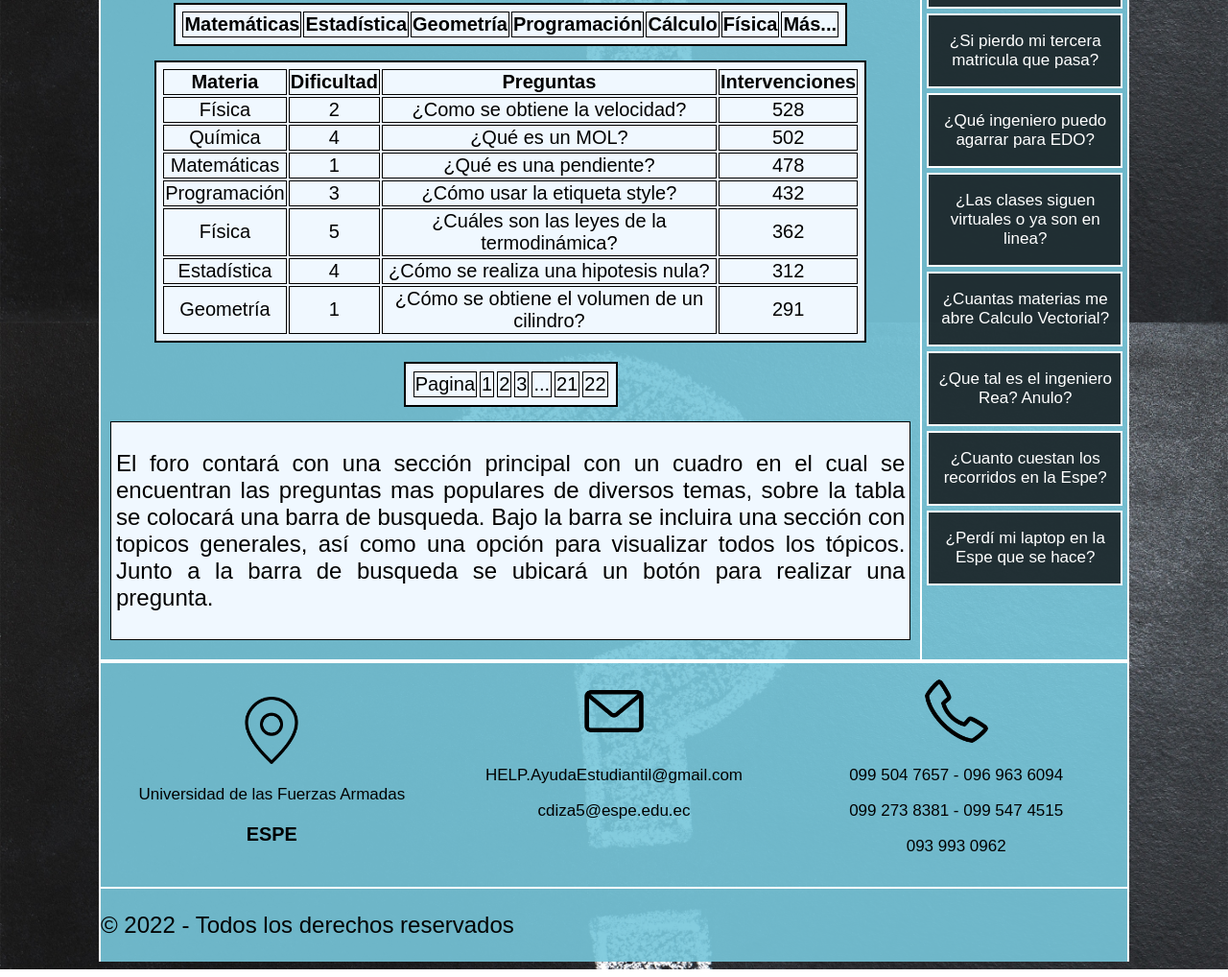
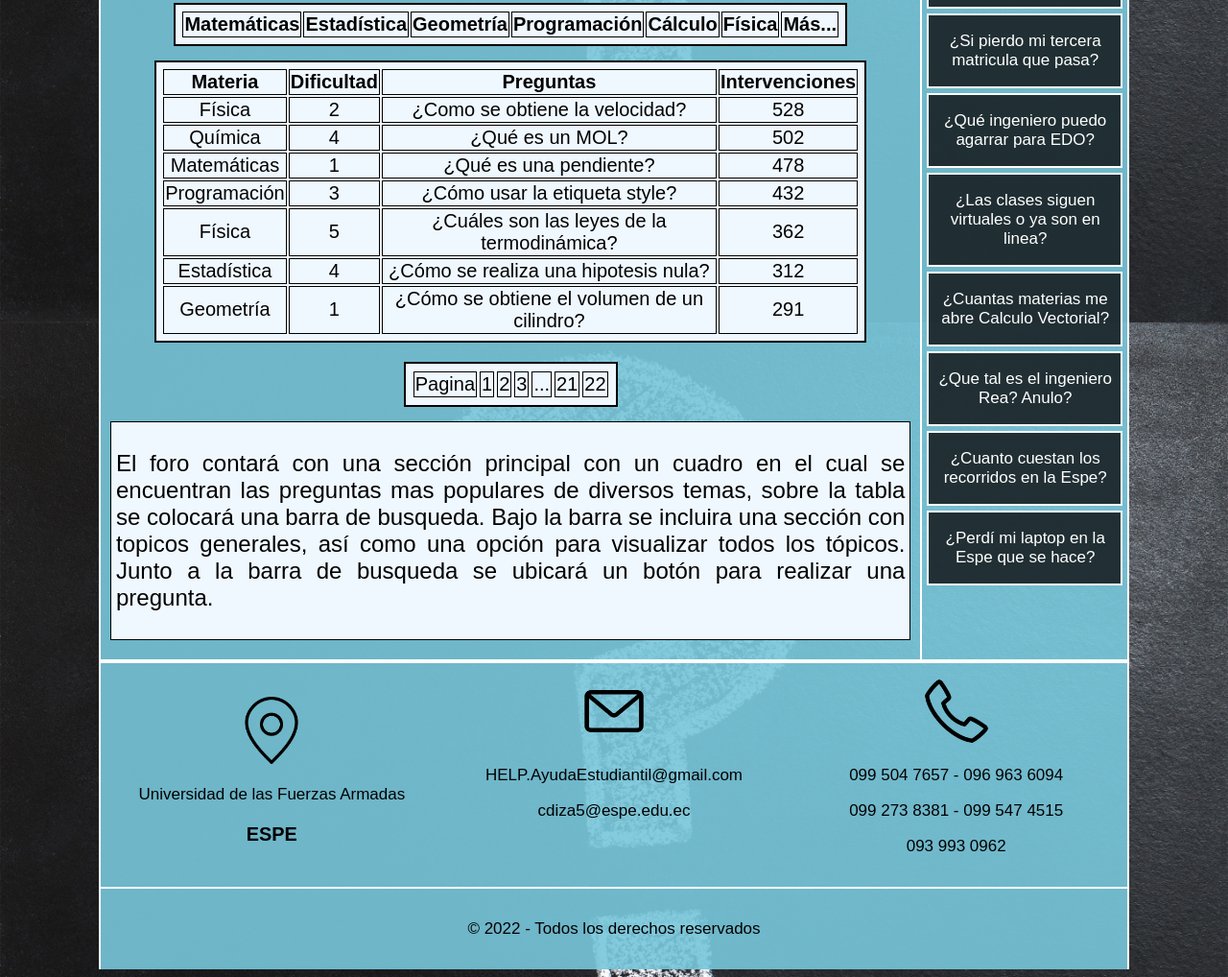
Before and after one commit to codaki/Programacion_Web, a plain HTML site: page ProyectoV0.3/Proyecto.html in a window 1280 px wide. Shown: the part 464-1482 px from the top of the page at 96% size. Drawn offline with Linux system fonts and the light colour scheme.

Commit message:
Pie centrado

```diff
--- a/ProyectoV0.3/Proyecto.html
+++ b/ProyectoV0.3/Proyecto.html
@@ -176,7 +176,9 @@
 
    </footer>
    <footer>
+    <div class="pie">
     <p>© 2022 - Todos los derechos reservados</p>
+    </div>
     </footer>
 </body>
 </html>
```
